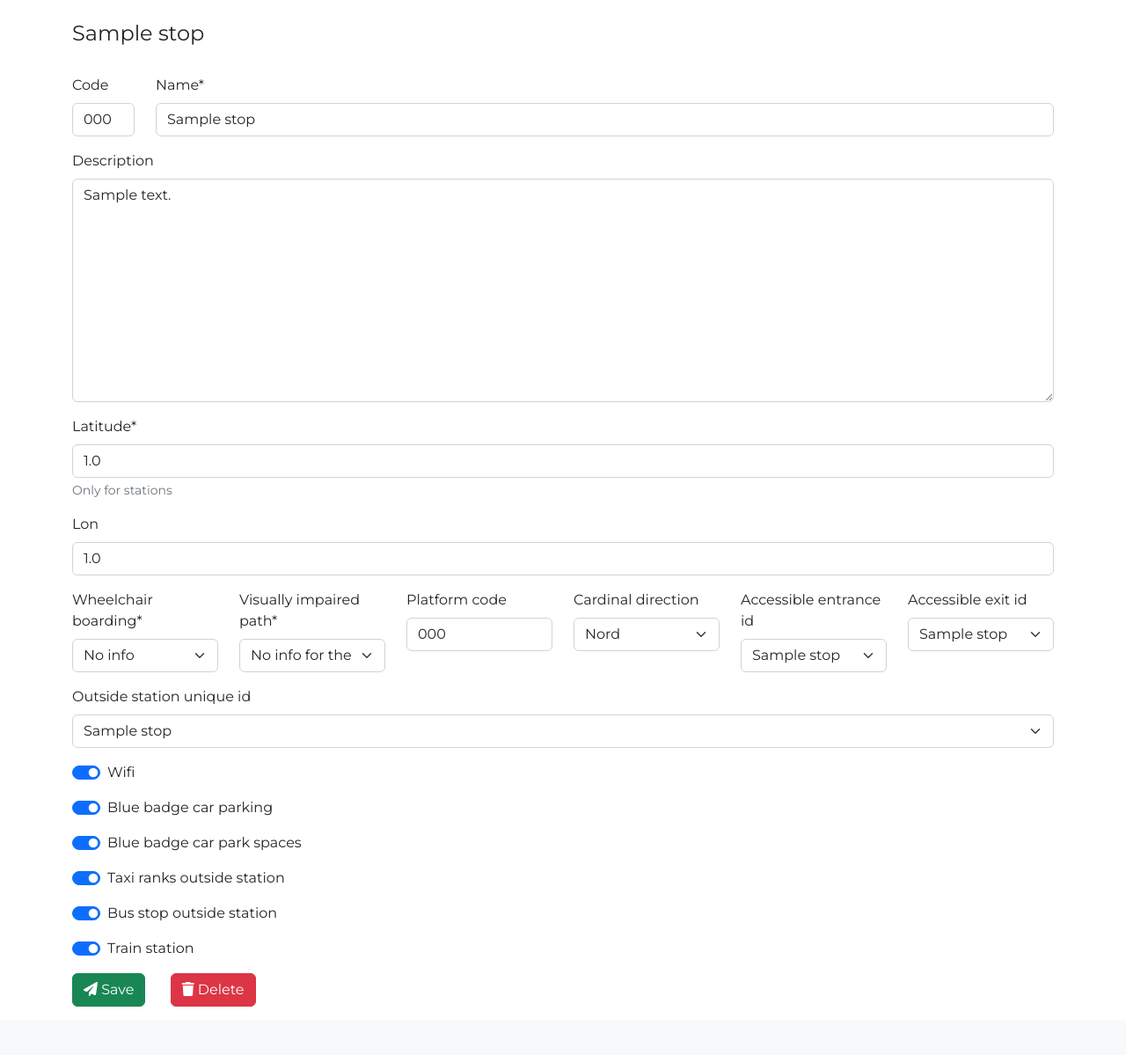
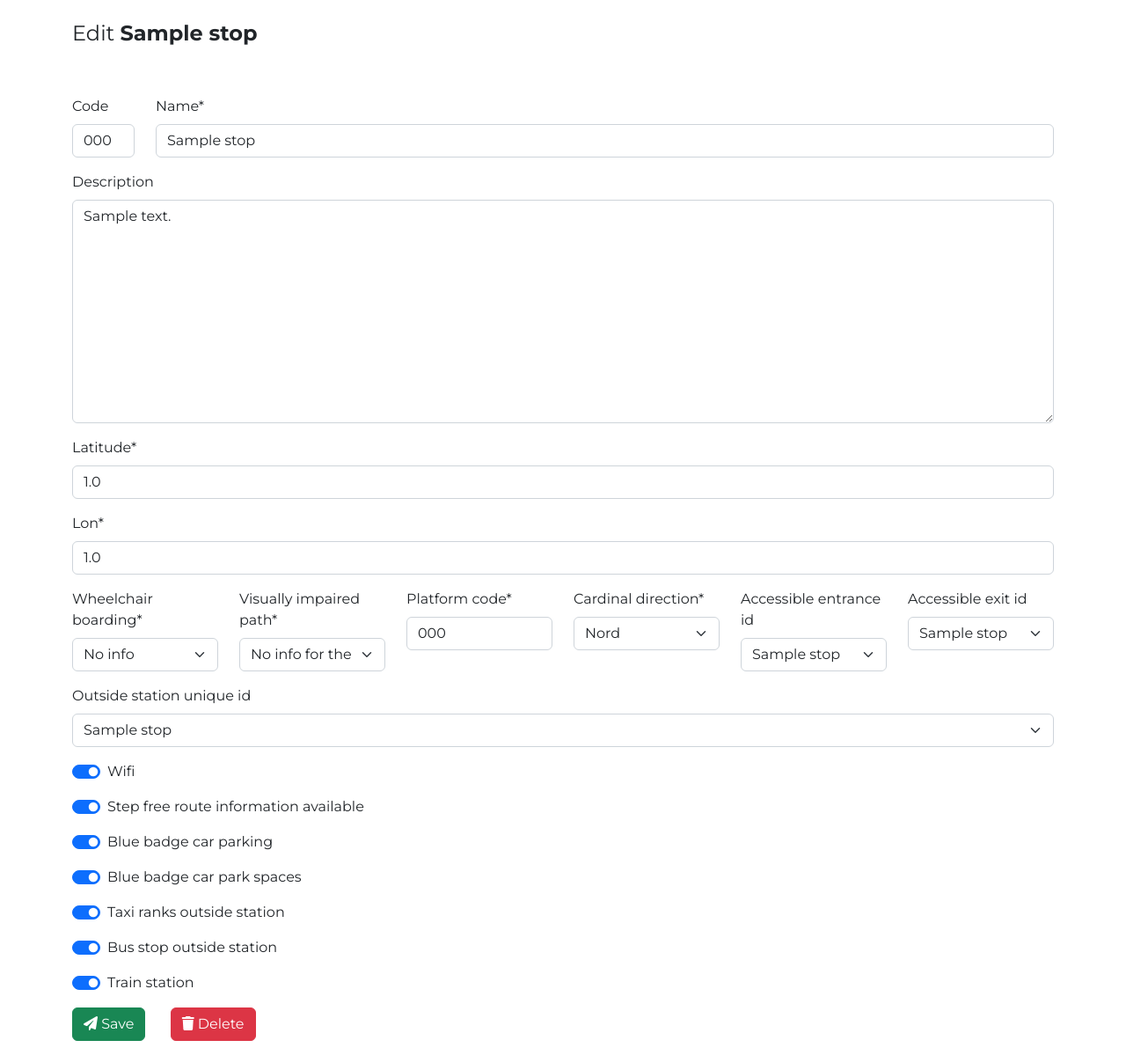
Before and after one commit to infofactory/voxpop, a Django app: page /stops/1/edit/ in a window 1280 px wide. Shown: the part 94-1293 px from the top of the page at 88% size. Before the commit the page ends 1238 px from the top, so only its background shows below. Run offline with Django 4.2, Linux system fonts and the light colour scheme; tables that the repository leaves empty hold one stand-in row (values such as "Sample post"); some libraries are stand-ins or nearby versions.

Commit message:
dynamic fields in stop form

```diff
--- a/src/stations/forms.py
+++ b/src/stations/forms.py
@@ -10,10 +10,27 @@ class StopForm(ModelForm):
 
     def __init__(self, *args, **kwargs):
         super().__init__(*args, **kwargs)
+        # location_types:
+            # 0=stop/platform
+            # 1=station
+            # 2=entrace/exit
+            # 3=generic mode
+            # 4=boarding area
+            # 5=area
+        if self.instance.location_type == 0:
+            self.fields['platform_code'].required=True
+            self.fields['cardinal_direction'].required=True
+        if self.instance.location_type != 0:
+            del self.fields['accessible_entrance_id']
+            del self.fields['accessible_exit_id']
+            del self.fields['step_free_route_information_available']
         if self.instance.location_type in [0,1,2]:
-            self.fields['lat'].required =True
+            self.fields['lat'].required=True
+            self.fields['lon'].required=True
         if self.instance.location_type == 2:
             del self.fields['wifi']
+        if self.instance.location_type not in [0,2]:
+            del self.fields['outside_station_unique_id']
 
         self.helper = FormHelper()
         self.helper.layout = Layout(
@@ -45,6 +62,7 @@ class StopForm(ModelForm):
                 Column('outside_station_unique_id')
             ),
             Field('wifi', css_class="form-check-input", wrapper_class="form-check form-switch"),
+            Field('step_free_route_information_available', css_class="form-check-input", wrapper_class="form-check form-switch"),
             Field('blue_badge_car_parking', css_class="form-check-input", wrapper_class="form-check form-switch"),
             Field('blue_badge_car_park_spaces', css_class="form-check-input", wrapper_class="form-check form-switch"),
             Field('taxi_ranks_outside_station', css_class="form-check-input", wrapper_class="form-check form-switch"),
--- a/src/stations/models.py
+++ b/src/stations/models.py
@@ -34,7 +34,7 @@ class Stop(models.Model):
     code = models.CharField(max_length=20, blank=True)
     name = models.CharField(max_length=100)
     desc = models.TextField(verbose_name="Description", blank=True, null=True)
-    lat = models.FloatField(verbose_name="Latitude", help_text="Only for stations", blank=True, null=True)
+    lat = models.FloatField(verbose_name="Latitude", blank=True, null=True)
     lon = models.FloatField(blank=True, null=True)
     location_type = models.IntegerField(choices=LOCATION_TYPES)
     parent_station = models.ForeignKey('self', on_delete=models.CASCADE, null=True, blank=True, related_name="children")
--- a/src/stations/templates/stations/detail.html
+++ b/src/stations/templates/stations/detail.html
@@ -12,7 +12,7 @@
     <div class="col d-flex justify-content-end align-items-center">
         <a class="add_btn shadow-sm" href="{% url 'station_edit' id=station.pk %}">
             <i class="fa-solid fa-pencil"></i>
-            <p>Edit Station</p>
+            <p>Edit</p>
         </a>
     </div>
 </div>
--- a/src/stations/templates/stations/edit.html
+++ b/src/stations/templates/stations/edit.html
@@ -3,14 +3,16 @@
 {%block page_title%}Lisbona - Stations{%endblock%}
 
 {%block content%}
-<h4 class="py-4">{{station}}</h4>
+{%if station.name%}
+<h4 class="py-4">Edit <strong>{{station}}</strong></h4>
+{%else%}
+<h4 class="pt-3">Create a new {{station.get_location_type_display}}</h4>
+{%endif%}
 
-{{form.errors}}
 
-{% crispy form %}
-{% comment %} <input type="submit" name="save" class="btn btn-success" value="Salva">
-{% if form.instance.pk %}
-<input type="submit" name="delete" onclick="return confirm('Sei sicuro?')" class="ms-5 btn btn-danger" value="Elimina">
-{% endif %} {% endcomment %}
+<div class="pt-4">
+    {{form.errors}}
+    {% crispy form %}
+</div>
 
 {%endblock content%}
--- a/src/stations/templates/stations/stations.html
+++ b/src/stations/templates/stations/stations.html
@@ -8,7 +8,7 @@
         <h1>Stations</h1>
     </div>
     <div class="col d-flex justify-content-end align-items-center">
-        <a class="add_btn shadow-sm" href="{% url 'station_add' %}">
+        <a class="add_btn shadow-sm" href="{% url 'station_add' %}?loc_type=1">
             <i class="fa-solid fa-plus"></i>
             <p>Add Station</p>
         </a>
```
